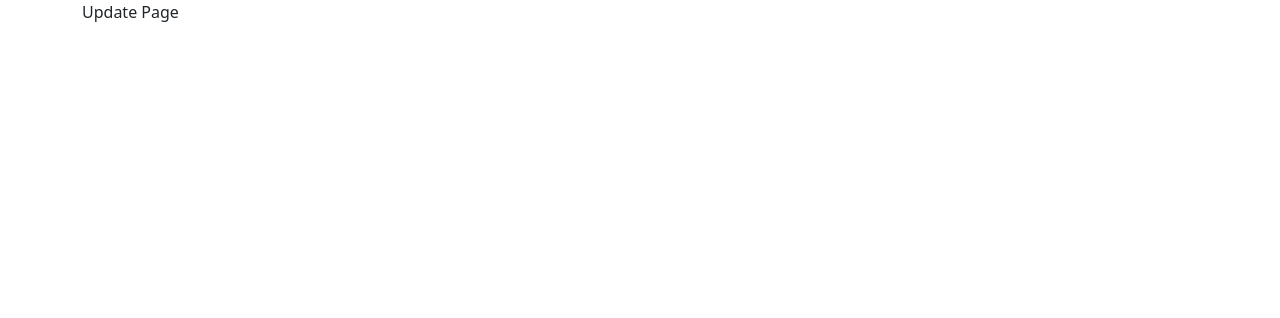
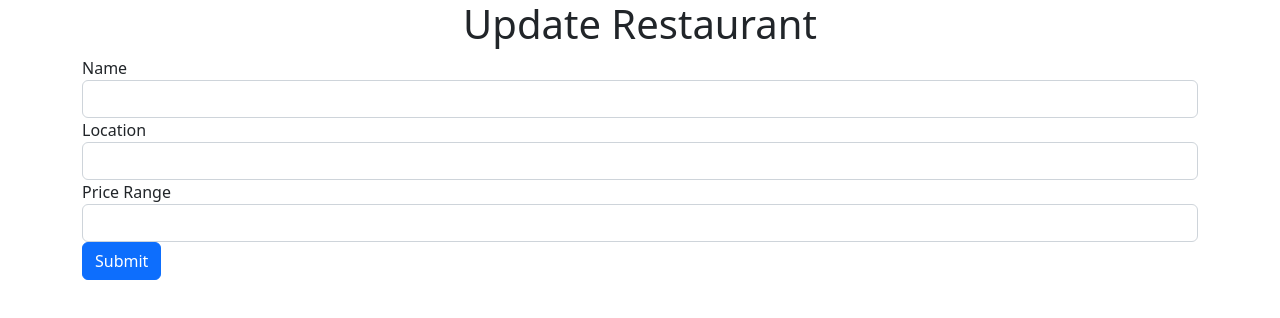
Before and after one commit to GlebTc/COMPELTED_yelp_clone_tutorial_PERN, a React (Create React App) app in the folder client/: page /restaurants/1/update in a window 1280 px wide. Shown: the top 318 px of the page. Built offline with nearby package versions, Linux system fonts and the light colour scheme; no server answers.

Commit message:
Update page completed

```diff
--- a/client/src/components/AddRestaurant.jsx
+++ b/client/src/components/AddRestaurant.jsx
@@ -1,18 +1,56 @@
-import React from 'react'
+import React, {useState, useContext} from 'react'
+import RestaurantFinder from '../apis/RestaurantFinder'
+import { RestaurantsContext } from '../context/RestaurantsContext'
 
 const AddRestaurant = () => {
+    const {addRestaurant} = useContext(RestaurantsContext)
+    const [name, setName] = useState("")
+    const [location, setLocation] = useState("")
+    const [priceRange, setPriceRange] = useState("Price Range")
+
+    const handleSubmit = async (e) => {
+        e.preventDefault()
+        try {
+            const response = await RestaurantFinder.post("/", {
+                name: name,     // This can be shortned to just name since our key and value are the same
+                location,       // The above logic is applied here
+                price_range: priceRange
+            })
+            addRestaurant(response.data.data.restaurant)
+            console.log(response)
+        } catch (err) {
+            console.log(err)
+        }
+    }
+
     return (
         <div className="md-4">
             <form action="">
                 <div className="row row-cols-4">
                     <div className="col">
-                        <input type="text" className="form-control" placeholder='name'/>
+                        <input
+                            value={name}
+                            onChange={e => setName(e.target.value)}
+                            type="text"
+                            className="form-control"
+                            placeholder='name'
+                        />
                     </div>
                     <div className="col">
-                        <input type="text" className="form-control" placeholder='location'/>
+                        <input
+                            value={location}
+                            onChange={e => setLocation(e.target.value)}
+                            type="text"
+                            className="form-control"
+                            placeholder='location'
+                        />
                     </div>
                     <div className="col">
-                        <select className='form-control custom-select my-1 mr-sm-2'>
+                        <select
+                            value={priceRange}
+                            onChange={e => setPriceRange(e.target.value)}
+                            className='form-control custom-select my-1 mr-sm-2'
+                        >
                             <option disabled>Price Range</option>
                             <option value="1">$</option>
                             <option value="2">$$</option>
@@ -21,7 +59,7 @@ const AddRestaurant = () => {
                             <option value="5">$$$$$</option>
                         </select>
                     </div>
-                    <div className="btn btn-primary">Add</div>
+                    <button type="submit" onClick={handleSubmit} className="btn btn-primary">Add</button>
                 </div>
             </form>
         </div>
--- a/client/src/components/RestaurantList.jsx
+++ b/client/src/components/RestaurantList.jsx
@@ -1,10 +1,13 @@
 import React, {useContext, useEffect} from 'react'
 import RestaurantFinder from '../apis/RestaurantFinder'
 import { RestaurantsContext } from '../context/RestaurantsContext'
+import {useNavigate} from 'react-router-dom'
 
 const RestaurantList = (props) => {
 
 const {restaurants, setRestaurants} = useContext(RestaurantsContext)
+
+let navigate = useNavigate()
 
 useEffect(() => {
   const fetchData = async () => {
@@ -19,13 +22,27 @@ useEffect(() => {
   fetchData()
 },[])
 
+const handleDelete = async (id) => {
+  try {
+    const response = await RestaurantFinder.delete(`/${id}`);
+    setRestaurants(restaurants.filter((restaurant) => {
+      return restaurant.id !== id
+    }))
+  } catch (err) {
+    console.log(err)
+  }
+}
+
+const handleUpdate = (id) => {
+  navigate(`/restaurants/${id}/update`)
+}
 
 
     return (
-        <div>
-            <table className="table table-dark">
+      <div className='list-group'>
+          <table className="table table-hover table-dark">
             <thead>
-    <tr>
+              <tr className="table-primary">
                 <th scope="col">Restaurant</th>
                 <th scope="col">Location</th>
                 <th scope="col">Price Range</th>
@@ -42,8 +59,8 @@ useEffect(() => {
                     <td>{restaurant.location}</td>
                     <td>{"$".repeat(restaurant.price_range)}</td>
                     <td>Reviews</td>
-          <td><button className="btn btn-warning">Update</button></td>
-          <td><button className="btn btn-danger">Delete</button></td>
+                    <td><button onClick={() => handleUpdate(restaurant.id)} className="btn btn-warning">Update</button></td>
+                    <td><button onClick={() => handleDelete(restaurant.id)} className="btn btn-danger">Delete</button></td>
                   </tr>
                 )
               })}
--- /dev/null
+++ b/client/src/components/UpdateRestaurant.jsx
@@ -0,0 +1,79 @@
+import React from 'react'
+import { useParams } from 'react-router-dom'
+import { useState, useEffect } from 'react'
+import RestaurantFinder from '../apis/RestaurantFinder'
+import {useNavigate} from 'react-router-dom'
+
+const UpdateRestaurant = (props) => {
+    const {id} = useParams ()
+    let navigate = useNavigate()
+
+    const [name, setName] = useState("")
+    const [location, setLocation]  = useState("")
+    const [priceRange, setPriceRange] = useState("")
+
+
+    useEffect(() => {
+        const fetchData = async() => {
+            const response = await RestaurantFinder.get(`/${id}`)
+            setName(response.data.data.restaurant.name)
+            setLocation(response.data.data.restaurant.location)
+            setPriceRange(response.data.data.restaurant.price_range)
+        }
+
+        fetchData()
+    },[])
+
+    const handleSubmit = async (e) => {
+        e.preventDefault()
+        const updatedRestaurant = await RestaurantFinder.put(`/${id}`, {
+            name,
+            location,
+            price_range: priceRange
+        })
+        navigate("/")
+        console.log(updatedRestaurant.data.data.restaurant)
+    }
+
+    return(
+        <div>
+            <form action="">
+                <div className="form-group">
+                    <label htmlFor="name">Name</label>
+                    <input
+                        type="text"
+                        id="name"
+                        className="form-control"
+                        value={name}
+                        onChange={e => setName(e.target.value)}
+                    />
+                </div>
+
+                <div className="form-group">
+                    <label htmlFor="location">Location</label>
+                    <input
+                        type="text"
+                        id="location"
+                        className="form-control"
+                        value={location}
+                        onChange={e => setLocation(e.target.value)}
+                    />
+                </div>
+
+                <div className="form-group">
+                    <label htmlFor="price_range">Price Range</label>
+                    <input
+                        type="number"
+                        id="price_range"
+                        className="form-control"
+                        value={priceRange}
+                        onChange={e => setPriceRange(e.target.value)}
+                    />
+                </div>
+                <button type="submit" onClick={handleSubmit} className="btn btn-primary">Submit</button>
+            </form>
+        </div>
+    )
+}
+
+export default UpdateRestaurant
--- a/client/src/context/RestaurantsContext.js
+++ b/client/src/context/RestaurantsContext.js
@@ -5,8 +5,12 @@ export const RestaurantsContext = createContext();
 export const RestaurantContextProvider = props => {
     const [restaurants, setRestaurants] = useState([])
 
+    const addRestaurant = (restaurant) => {
+        setRestaurants([...restaurants, restaurant])
+    }
+
     return (
-        <RestaurantsContext.Provider value={{restaurants, setRestaurants}}>
+        <RestaurantsContext.Provider value={{restaurants, setRestaurants, addRestaurant}}>
             {props.children}
         </RestaurantsContext.Provider>
     )
--- a/client/src/routes/UpdatePage.jsx
+++ b/client/src/routes/UpdatePage.jsx
@@ -1,9 +1,11 @@
 import React from 'react'
+import UpdateRestaurant from '../components/UpdateRestaurant'
 
 const UpdatePage = () => {
     return (
         <div>
-            Update Page
+            <h1 className="text-center">Update Restaurant</h1>
+            <UpdateRestaurant />
         </div>
     )
 }
```
Also changed, not shown: 1 other file (tests, documents, lock files or other folders). Lines whose indentation alone changed are shown as unchanged.
